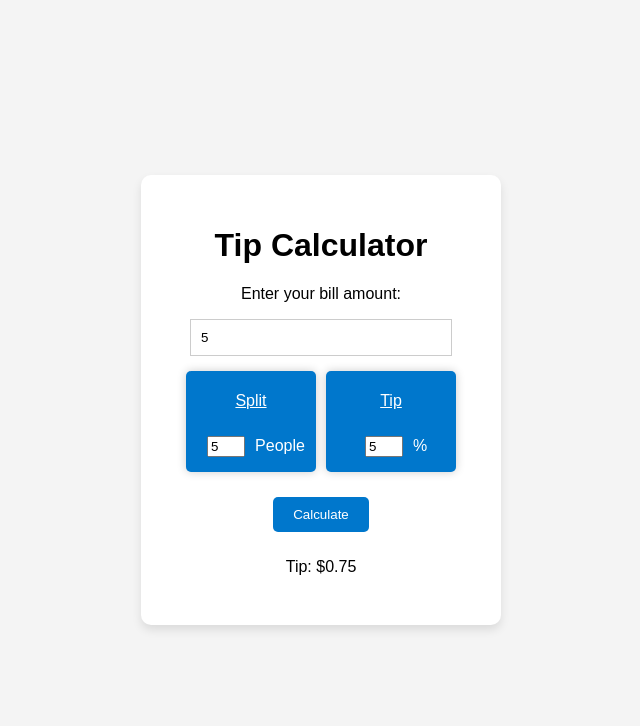
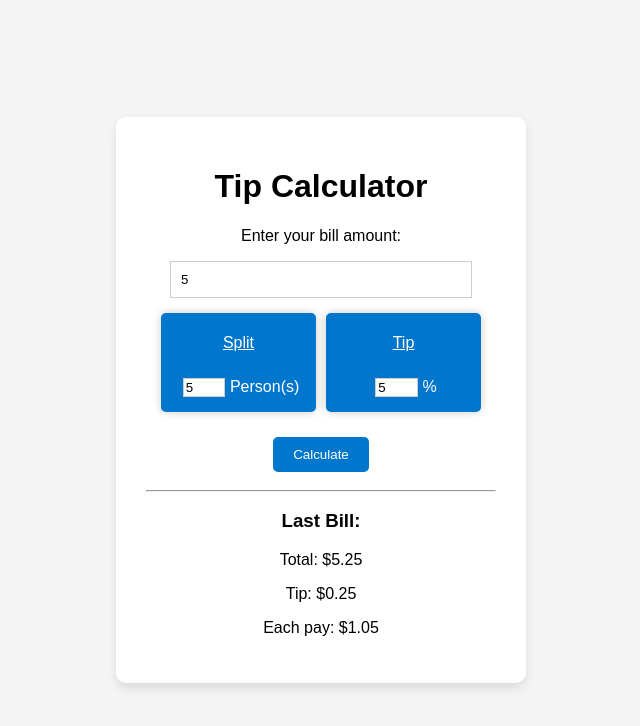
Before and after one commit to MideA7/Tip-Calculator-Project, a plain HTML site: page index.html in a window 1280 px wide. Both pictures are taken after typing "5", "5", "5" into the empty fields and a click on the button "Calculate". Shown: the whole page, without its empty margins (319-959 px from the left). Drawn offline with Linux system fonts and the light colour scheme.

Commit message:
Added local storage, comments and tidied up code.

```diff
--- a/index.html
+++ b/index.html
@@ -14,7 +14,7 @@
       <div id="container2">
         <div class="box">
             <p>Split</p>
-            <input type="number" id="splitInput" ><span>People</span>
+            <input type="number" id="splitInput" ><span>Person(s)</span>
 
         </div>
         <div class="box">
@@ -24,11 +24,12 @@
       </div>
 
       <button id="calcBtn">Calculate</button>
-      <br>
+      <hr>
+      <h3 id="lastBill"></h3>
       <p id="totalAmount"></p>
       <p id="tip"></p>
       <p id="splitBill"></p>
-      <h3 id="history"></h3>
+
     </div>
 
     <script src="script.js"></script>
--- a/script.js
+++ b/script.js
@@ -1,9 +1,54 @@
 const amountInput = document.getElementById("amountInput");
 const calcBtn = document.getElementById("calcBtn");
 const tip = document.getElementById("tip");
+const splitInput = document.getElementById("splitInput");
+const tipInput = document.getElementById("tipInput");
+const totalAmount = document.getElementById("totalAmount");
+const splitBill = document.getElementById("splitBill");
+const lastBill = document.getElementById("lastBill");
 
+//Load from local storage
+let savedBill = JSON.parse(localStorage.getItem("bill")) || null;
+//only render if somethin is stored
+if (savedBill) {
+  renderPage();
+}
+
+//calculate bill and save in local storage
 calcBtn.addEventListener("click", () => {
-  const billAmount = Number(amountInput.value) * .15;
-  console.log(billAmount);
-  tip.innerText = `Tip: $${billAmount.toFixed(2)}`;
+  const tipPercentage = Number(tipInput.value);
+  const splitBy = Number(splitInput.value);
+  const billAmount = Number(amountInput.value);
+
+  if (isNaN(billAmount) || billAmount <= 0) {
+    alert("Please enter a valid Bill Amount");
+    return;
+  }
+
+  if (splitBy <= 0) {
+    alert("Please enter valid number");
+    return;
+  }
+
+  const tipAmount = (billAmount * tipPercentage) / 100;
+  const finalTotalAmount = billAmount + tipAmount;
+  const splitBillAmount = finalTotalAmount / splitBy;
+
+  savedBill = {
+    finalTotalAmount,
+    tipAmount,
+    splitBillAmount,
+  };
+
+  localStorage.setItem("bill", JSON.stringify(savedBill));
+  renderPage();
 });
+
+
+//function to display last bill on page
+function renderPage() {
+  lastBill.innerText = "Last Bill:";
+  tip.innerText = `Tip: $${savedBill.tipAmount.toFixed(2)}`;
+  totalAmount.innerText = `Total: $${savedBill.finalTotalAmount.toFixed(2)}`;
+  splitBill.innerText = `Each pay: $${savedBill.splitBillAmount.toFixed(2)}`;
+}
--- a/styles.css
+++ b/styles.css
@@ -12,7 +12,7 @@ body {
     font-family: Arial, Helvetica, sans-serif;
     text-align: center;
     padding: 30px;
-    width: 300px;
+    width: 350px;
     border-radius: 10px;
     box-shadow: 0px 5px 10px rgba(0, 0, 0, 0.1);
 
@@ -39,6 +39,7 @@ body {
     color: white;
     box-shadow: 0px 0px 10px rgba(0, 0, 0, 0.2);
     width: 100%;
+
 }
 
 #container2 p {
@@ -48,7 +49,8 @@ body {
 
 #splitInput, #tipInput {
     width: 25%;
-    margin: 10px ;
+    margin: 10px 5px ;
+    border: 1px solid #ccc;
 }
 
 
```
